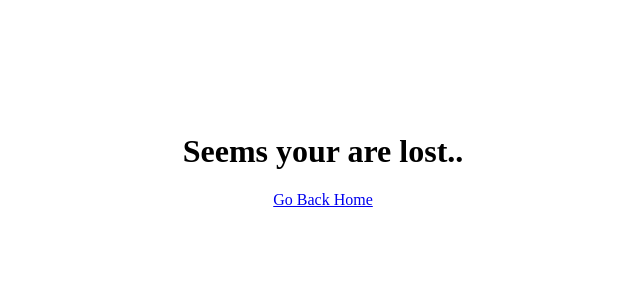
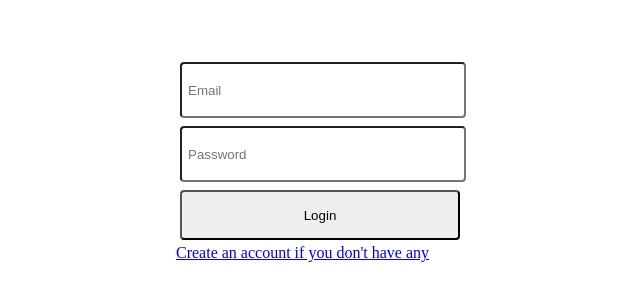
Before and after one commit to oladips772/react-app, a React (Create React App) app: page /login in a window 1280 px wide. Shown: the part 248-548 px from the top of the page, without its empty margins (317-957 px from the left). Built offline with nearby package versions, Linux system fonts and the light colour scheme.

Commit message:
done with authentication

```diff
--- a/package.json
+++ b/package.json
@@ -3,6 +3,7 @@
   "version": "0.1.0",
   "private": true,
   "dependencies": {
+    "firebase": "^10.12.2",
     "react": "^18.2.0",
     "react-dom": "^18.2.0",
     "react-router-dom": "^6.10.0",
--- a/public/index.html
+++ b/public/index.html
@@ -6,6 +6,7 @@
     <meta charset="utf-8" />
     <meta name="viewport" content="width=device-width, initial-scale=1" />
     <link rel="shortcut icon" href="%PUBLIC_URL%/favicon.ico" />
+
     <!--
       Notice the use of %PUBLIC_URL% in the tag above.
       It will be replaced with the URL of the `public` folder during the build.
--- a/src/App.css
+++ b/src/App.css
@@ -1,15 +1,30 @@
 /** @format */
-.not_found {
+
+body {
   display: flex;
-  flex-direction: column;
   align-items: center;
   justify-content: center;
   height: 100vh;
 }
 
-.image {
-  height: 200px;
-  width: 200px;
-  object-fit: contain;
+.login {
+  display: flex;
+  flex-direction: column;
+}
+
+input {
+  height: 40px;
+  width: 270px;
+  margin: 4px;
+  padding: 6px;
   border-radius: 4px;
 }
+
+button {
+  height: 50px;
+  width: 280px;
+  margin: 4px;
+  cursor: pointer;
+  padding: 6px;
+  border-radius: 4px;
+}
--- a/src/App.js
+++ b/src/App.js
@@ -6,15 +6,41 @@ import Home from "./pages/Home";
 import About from "./pages/About";
 import Contact from "./pages/Contact";
 import NotFound from "./pages/NotFound";
+import Login from "./pages/Login";
+import PrivateRoute from "./PrivateRoute";
+import Register from "./pages/Register";
 
 function App() {
   return (
     <div>
       <BrowserRouter>
         <Routes>
-          <Route path="/" element={<Home />} />
-          <Route path="/about" element={<About />} />
-          <Route path="/contact" element={<Contact />} />
+          <Route
+            path="/"
+            element={
+              <PrivateRoute>
+                <Home />
+              </PrivateRoute>
+            }
+          />
+          <Route path="/login" element={<Login />} />
+          <Route path="/register" element={<Register />} />
+          <Route
+            path="/about"
+            element={
+              <PrivateRoute>
+                <About />
+              </PrivateRoute>
+            }
+          />
+          <Route
+            path="/contact"
+            element={
+              <PrivateRoute>
+                <Contact />
+              </PrivateRoute>
+            }
+          />
           <Route path="*" element={<NotFound />} />
         </Routes>
       </BrowserRouter>
--- /dev/null
+++ b/src/PrivateRoute.js
@@ -0,0 +1,14 @@
+/** @format */
+import { Navigate } from "react-router-dom";
+
+function PrivateRoute({ children }) {
+  const userInfo = localStorage.getItem("userInfo");
+
+  if (userInfo) {
+    return children;
+  } else {
+    return <Navigate to={"/login"} replace />;
+  }
+}
+
+export default PrivateRoute;
--- /dev/null
+++ b/src/firebase.js
@@ -0,0 +1,22 @@
+/** @format */
+
+// Import the functions you need from the SDKs you need
+import { initializeApp } from "firebase/app";
+import { getAuth } from "firebase/auth";
+// TODO: Add SDKs for Firebase products that you want to use
+// https://firebase.google.com/docs/web/setup#available-libraries
+
+// Your web app's Firebase configuration
+const firebaseConfig = {
+  apiKey: "AIzaSyBG9f1_zRo9lgJ7RkWe919HKje3Mdxuunk",
+  authDomain: "login-app-ec84a.firebaseapp.com",
+  projectId: "login-app-ec84a",
+  storageBucket: "login-app-ec84a.appspot.com",
+  messagingSenderId: "424425196979",
+  appId: "1:424425196979:web:844dddd84383f24f280fc6",
+};
+
+// Initialize Firebase
+const app = initializeApp(firebaseConfig);
+const auth = getAuth(app);
+export { auth };
--- a/src/pages/Home.js
+++ b/src/pages/Home.js
@@ -1,13 +1,16 @@
 /** @format */
-import React, { useEffect, useLayoutEffect, useState, useRef } from "react";
+import React, { useState, useEffect, useRef } from "react";
 import Header from "../components/Header";
+import { useNavigate } from "react-router-dom";
 
 function Home() {
   const [fileChosen, setFileChosen] = useState(null);
   const [imageChosen, setImageChosen] = useState("");
   const [audioChosen, setAudioChosen] = useState("");
   const [videoChosen, setVideoChosen] = useState("");
+  const [name, setName] = useState("");
   const inputRef = useRef();
+  const navigate = useNavigate();
 
   const preview = (e) => {
     const reader = new FileReader();
@@ -31,21 +34,16 @@ function Home() {
     }
   }, [fileChosen]);
 
+  const logout = () => {
+    localStorage.removeItem("userInfo");
+    navigate("/login");
+  };
+
   return (
     <div>
-      <input type="file" onChange={(e) => preview(e)} hidden ref={inputRef} />
-      <button onClick={() => inputRef.current.click()}>Select Image</button>
+      <h1>Home screen</h1>
 
-      {imageChosen && (
-        <img src={imageChosen} alt="" srcset="" className="image" />
-      )}
-
-      {videoChosen && (
-        <video src={videoChosen} controls height={300} width={400}></video>
-      )}
-      {audioChosen && (
-        <audio src={audioChosen} controls height={300} width={400}></audio>
-      )}
+      <button onClick={logout}>logout</button>
     </div>
   );
 }
--- /dev/null
+++ b/src/pages/Login.js
@@ -0,0 +1,53 @@
+/** @format */
+import { useState } from "react";
+import { Link, useNavigate } from "react-router-dom";
+import { auth } from "../firebase";
+import { signInWithEmailAndPassword } from "firebase/auth";
+
+function Login() {
+  const navigate = useNavigate();
+  const [email, setEmail] = useState("");
+  const [password, setPassword] = useState("");
+
+  function login() {
+    signInWithEmailAndPassword(auth, email, password)
+      .then((userCredential) => {
+        // Signed in
+        const user = userCredential.user;
+        localStorage.setItem("userInfo", user.email);
+        navigate("/");
+        alert("login successful");
+        // ...
+      })
+      .catch((error) => {
+        const errorCode = error.code;
+        const errorMessage = error.message;
+
+        // if (errorMessage === "Firebase: Error (auth/user-not-found).") {
+        //   alert("User not found with email provided please create an account");
+        // }
+        alert(errorMessage);
+      });
+  }
+
+  return (
+    <div className="login">
+      <input
+        type="text"
+        placeholder="Email"
+        value={email}
+        onChange={(e) => setEmail(e.target.value)}
+      />
+      <input
+        type="password"
+        placeholder="Password"
+        value={password}
+        onChange={(e) => setPassword(e.target.value)}
+      />
+      <button onClick={login}>Login</button>
+      <Link to={"/register"}>Create an account if you don't have any</Link>
+    </div>
+  );
+}
+
+export default Login;
--- /dev/null
+++ b/src/pages/Register.js
@@ -0,0 +1,52 @@
+/** @format */
+import { useState } from "react";
+import { Link, useNavigate } from "react-router-dom";
+import { auth } from "../firebase";
+import { createUserWithEmailAndPassword } from "firebase/auth";
+
+function Register() {
+  const navigate = useNavigate();
+  const [email, setEmail] = useState("");
+  const [password, setPassword] = useState("");
+
+  function register() {
+    createUserWithEmailAndPassword(auth, email, password)
+      .then((userCredential) => {
+        // Signed up
+        const user = userCredential.user;
+        // ...
+        localStorage.setItem("userInfo", user.email);
+        navigate("/");
+      })
+      .catch((error) => {
+        const errorCode = error.code;
+        const errorMessage = error.message;
+        if (errorMessage === "Firebase: Error (auth/email-already-in-use).") {
+          alert("User exists with email provided , please sign in");
+        }
+        // alert(errorMessage);
+        // ..
+      });
+  }
+
+  return (
+    <div className="login">
+      <input
+        type="text"
+        placeholder="Email"
+        value={email}
+        onChange={(e) => setEmail(e.target.value)}
+      />
+      <input
+        type="password"
+        placeholder="Password"
+        value={password}
+        onChange={(e) => setPassword(e.target.value)}
+      />
+      <button onClick={register}>Register</button>
+      <Link to={"/login"}>Already have an account , click here to login</Link>
+    </div>
+  );
+}
+
+export default Register;
```
Also changed, not shown: 1 other file (tests, documents, lock files or other folders).
